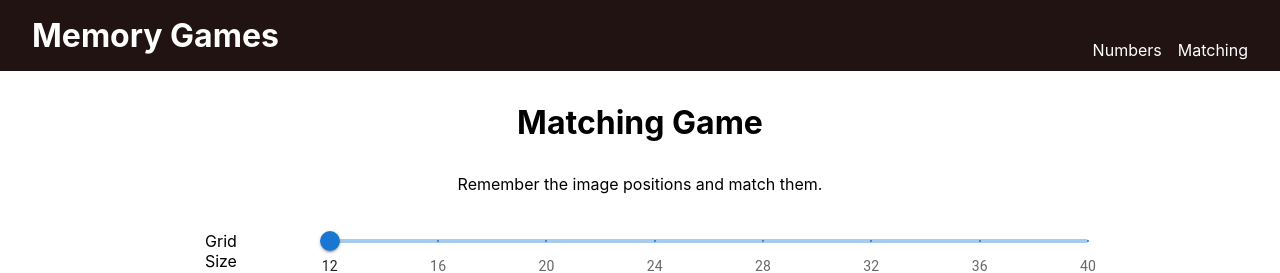
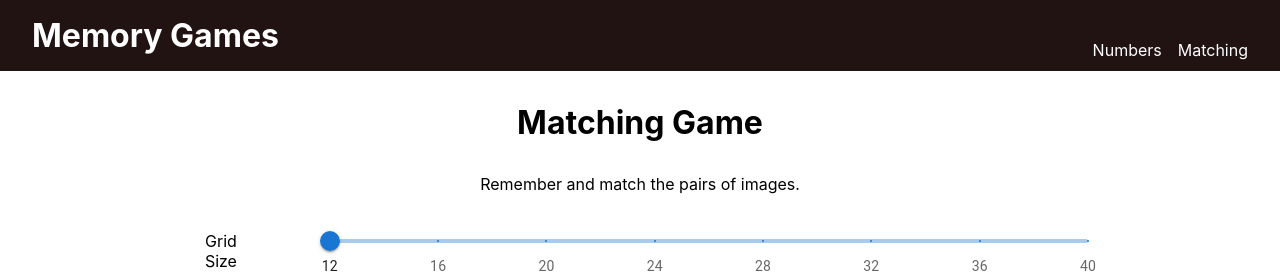
Before and after one commit to Wubaboo/memory-games, a React (Create React App) app: page /matching in a window 1280 px wide. Shown: the top 273 px of the page. Built offline with nearby package versions, Linux system fonts and the light colour scheme.

Commit message:
matching instructions

```diff
--- a/src/components/matchingGame/matchingSettings.jsx
+++ b/src/components/matchingGame/matchingSettings.jsx
@@ -9,7 +9,7 @@ export default function MatchingSettings(props) {
 
   return (
     <div className="settings">
-      <p>Remember the image positions and match them.</p>
+      <p>Remember and match the pairs of images.</p>
       <div className="grid-size-row">
         <p>Grid Size</p>
         <Slider
```
